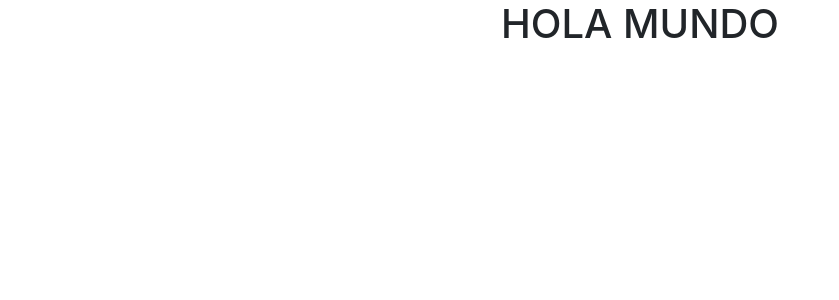
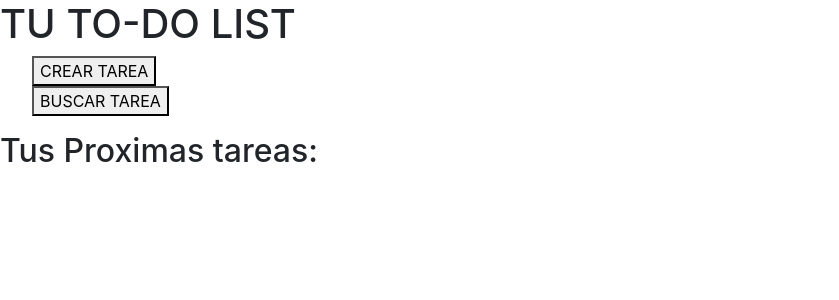
Before and after one commit to CPajares/ejemplo-to-do, a React (Create React App) app: page / in a window 1280 px wide. Shown: the top 300 px of the page, without its empty margins (0-839 px from the left). Built offline with nearby package versions, Linux system fonts and the light colour scheme.

Commit message:
Clean app demo

```diff
--- a/src/App.css
+++ b/src/App.css
@@ -1,38 +1,12 @@
-.App {
-  text-align: center;
+* {
+  box-sizing: border-box;
 }
 
-.App-logo {
-  height: 40vmin;
-  pointer-events: none;
+body {
+  padding: 0;
+  margin: 0;
 }
 
-@media (prefers-reduced-motion: no-preference) {
-  .App-logo {
-    animation: App-logo-spin infinite 20s linear;
-  }
+ul {
+  list-style: none;
 }
-
-.App-header {
-  background-color: #282c34;
-  min-height: 100vh;
-  display: flex;
-  flex-direction: column;
-  align-items: center;
-  justify-content: center;
-  font-size: calc(10px + 2vmin);
-  color: white;
-}
-
-.App-link {
-  color: #61dafb;
-}
-
-@keyframes App-logo-spin {
-  from {
-    transform: rotate(0deg);
-  }
-  to {
-    transform: rotate(360deg);
-  }
-}
--- a/src/App.js
+++ b/src/App.js
@@ -1,9 +1,10 @@
 import "./App.css";
+import Todo from "./components/Todo/Todo";
 
 function App() {
   return (
     <div className="App">
-      <h1>HOLA MUNDO</h1>
+      <Todo />
     </div>
   );
 }
```
